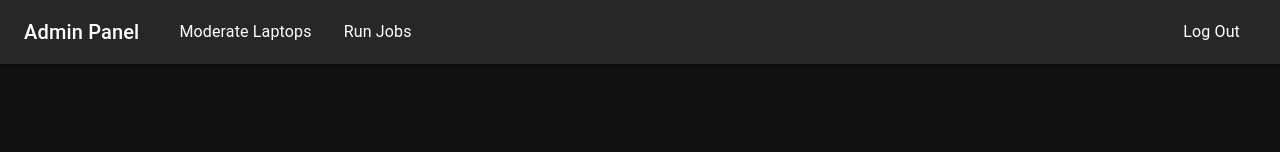
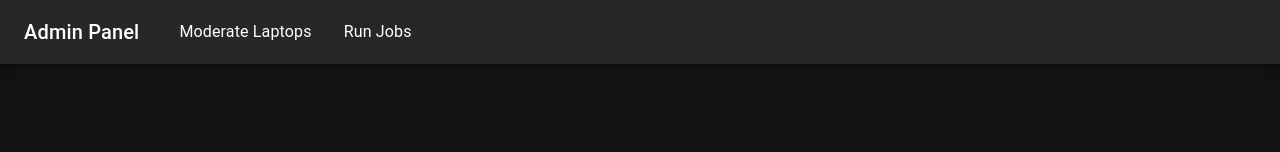
Before and after one commit to ZPI-Recommendation-System/Recommendation-System-Admin, a React (Create React App) app: page / in a window 1280 px wide. Shown: the top 152 px of the page. Built offline with nearby package versions, Linux system fonts and the light colour scheme; no server answers.

Commit message:
Removed Log Out button

```diff
--- a/src/App.js
+++ b/src/App.js
@@ -47,10 +47,9 @@ function App() {
                   <Typography  textAlign="center">Run Jobs</Typography>
           </MenuItem>
           </Stack>
-
-          <MenuItem >
-                  <Typography textAlign="center" onClick={()=>setToken(null)}>Log Out</Typography>
-          </MenuItem>
+          {token && <MenuItem >
+            <Typography textAlign="center" onClick={()=>setToken(null)}>Log Out</Typography>
+          </MenuItem>}
         </Toolbar>
       </AppBar>
       <Container >
```
